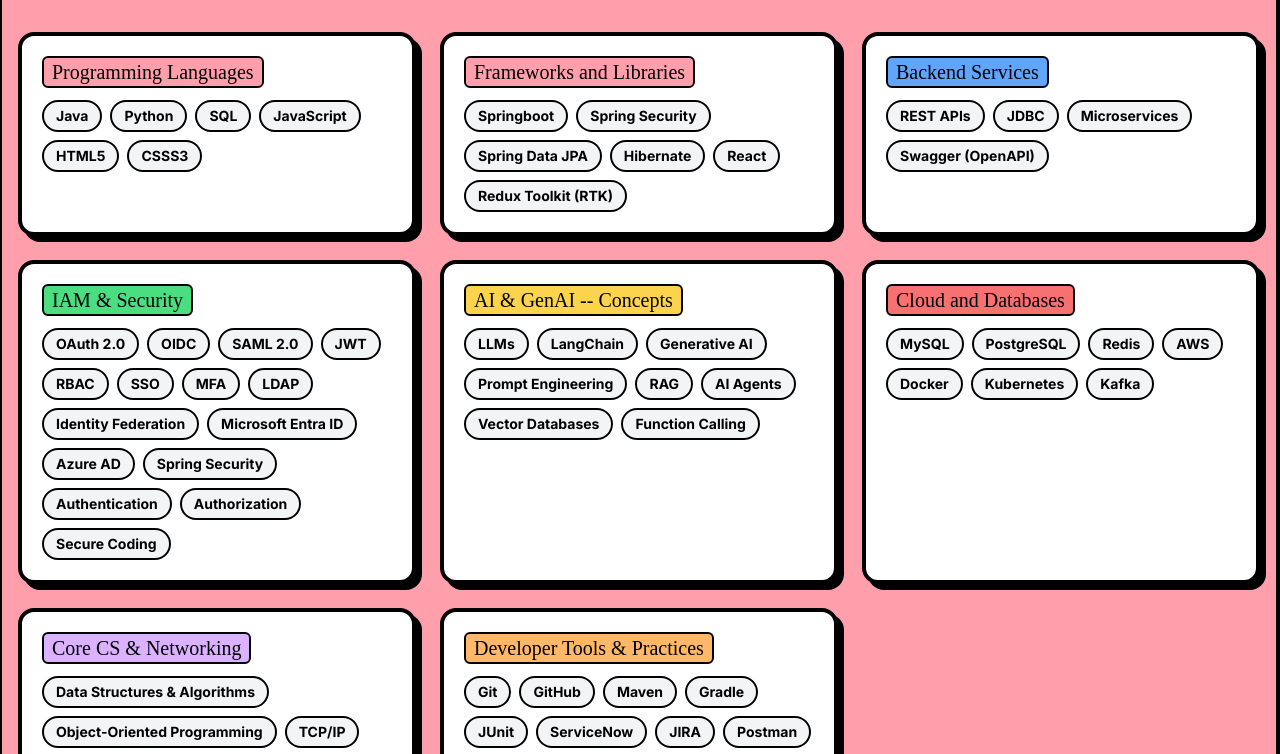
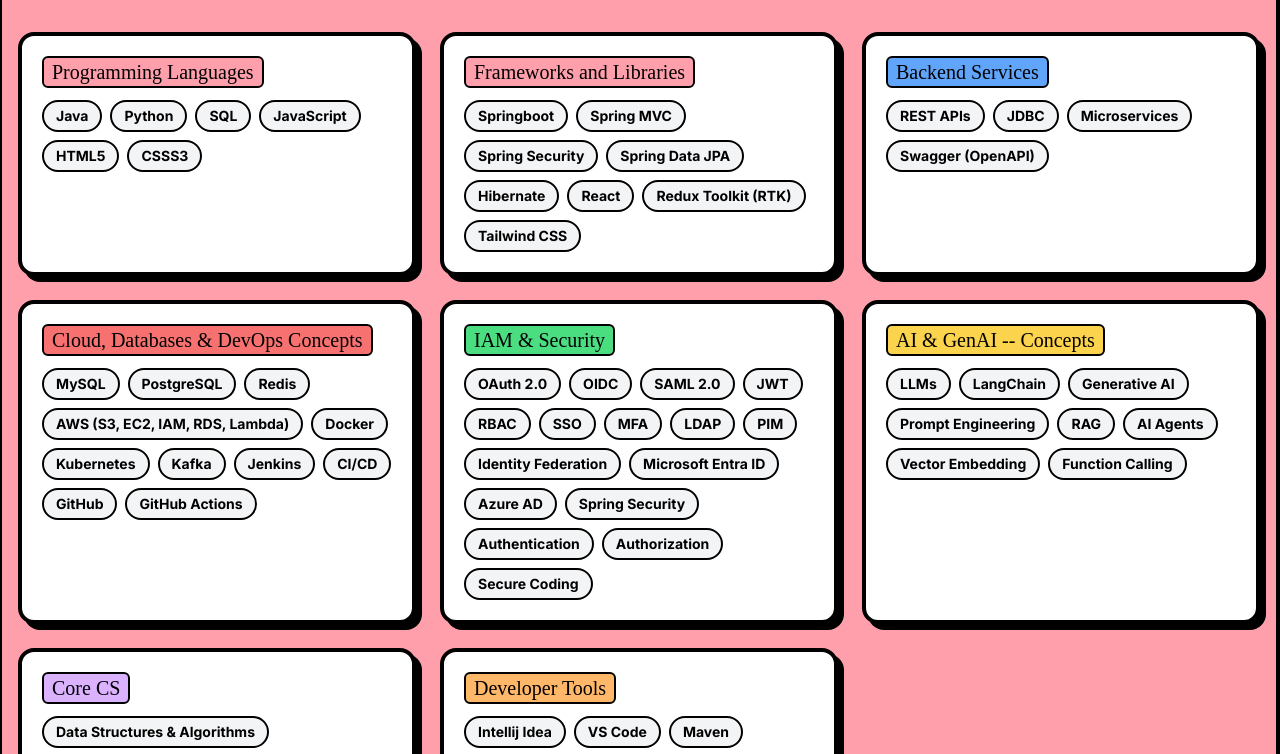
Before and after one commit to rajSunny5714/new-portfolio, a React (Vite) app: page / in a window 1280 px wide. Shown: the part 2610-3364 px from the top of the page. Built offline with nearby package versions, Linux system fonts and the light colour scheme; the HTML template or start-up script is replaced by a standard one; a web font is replaced by a local one.

Commit message:
Update Skills.tsx

```diff
--- a/src/components/sections/Skills.tsx
+++ b/src/components/sections/Skills.tsx
@@ -58,11 +58,13 @@ const Skills = () => {
             color="bg-custom-pink"
             skills={[
               'Springboot',
+              'Spring MVC',
               'Spring Security',
               'Spring Data JPA',
               'Hibernate',
               'React',
               'Redux Toolkit (RTK)',
+              'Tailwind CSS',
             ]}
           />
 
@@ -73,9 +75,26 @@ const Skills = () => {
               'REST APIs',
               'JDBC',
               'Microservices',
-              'Swagger (OpenAPI)'
+              'Swagger (OpenAPI)',
             ]}
           />
+        <SkillCategory
+            title="Cloud, Databases & DevOps Concepts"
+            color="bg-custom-red"
+            skills={[
+              'MySQL',
+              'PostgreSQL',
+              'Redis',
+              'AWS (S3, EC2, IAM, RDS, Lambda)',
+              'Docker',
+              'Kubernetes',
+              'Kafka',
+              'Jenkins',
+              'CI/CD',
+              'GitHub',
+              'GitHub Actions',
+            ]}
+         />
 
           <SkillCategory
             title="IAM & Security"
@@ -89,6 +108,7 @@ const Skills = () => {
               'SSO',
               'MFA',
               'LDAP',
+              'PIM',
               'Identity Federation',
               'Microsoft Entra ID',
               'Azure AD',
@@ -109,44 +129,30 @@ const Skills = () => {
               'Prompt Engineering',
               'RAG',
               'AI Agents',
-              'Vector Databases',
+              'Vector Embedding',
               'Function Calling',
             ]}
           />
 
           <SkillCategory
-            title="Cloud and Databases"
-            color="bg-custom-red"
+            title="Core CS "
+            color="bg-purple-300"
             skills={[
-              'MySQL',
-              'PostgreSQL',
-              'Redis',
-              'AWS',
-              'Docker',
-              'Kubernetes',
-              'Kafka',
+              'Data Structures & Algorithms',
+              'Object-Oriented Programming',
+              'API Gateway',
+              'System Design',
+              'Event-Driven Architecture',
+              'Caching',
             ]}
           />
 
           <SkillCategory
-            title="Core CS & Networking"
-            color="bg-purple-300"
-            skills={[
-              'Data Structures & Algorithms',
-              'Object-Oriented Programming',
-              'TCP/IP',
-              'HTTP/HTTPS',
-              'DNS',
-              'SSL/TLS',
-            ]}
-          />
-
-          <SkillCategory
-            title="Developer Tools & Practices"
+            title="Developer Tools"
             color="bg-orange-300"
             skills={[
-              'Git',
-              'GitHub',
+              'Intellij Idea',
+              'VS Code',
               'Maven',
               'Gradle',
               'JUnit',
```
